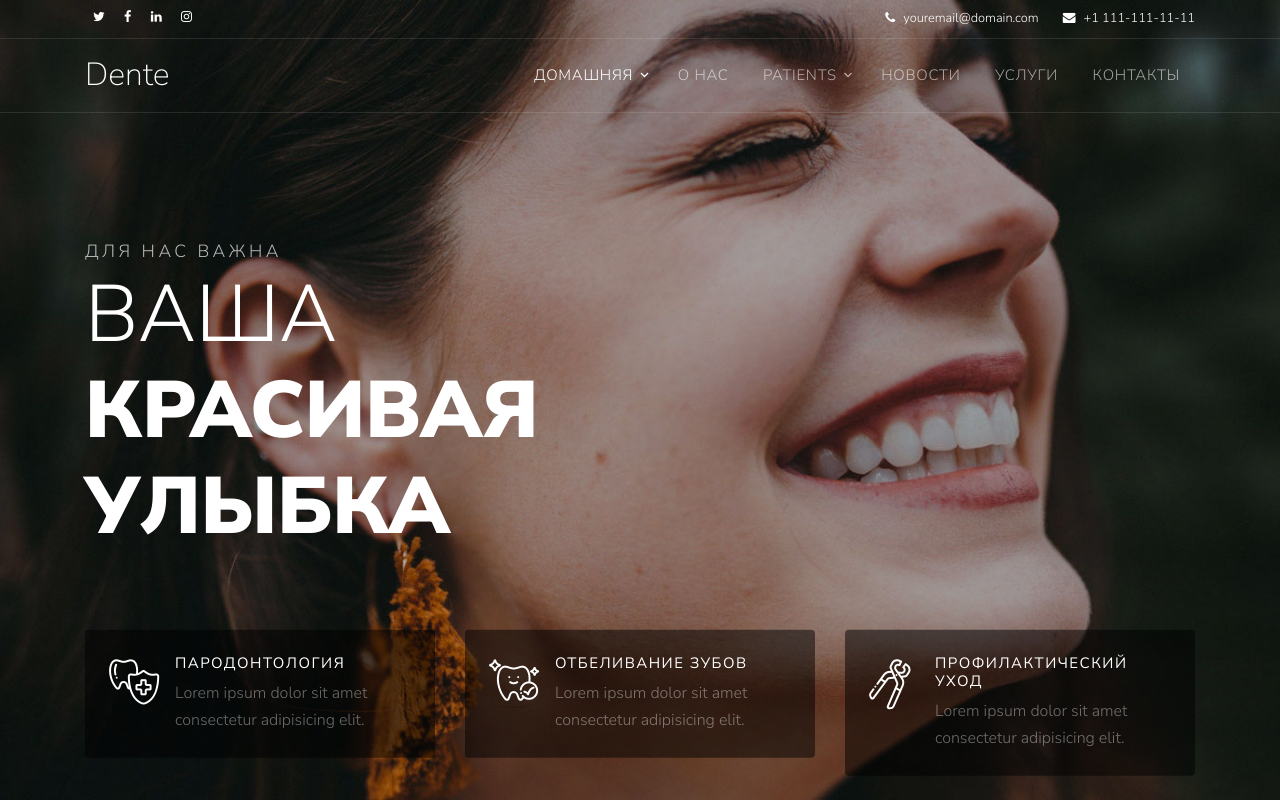
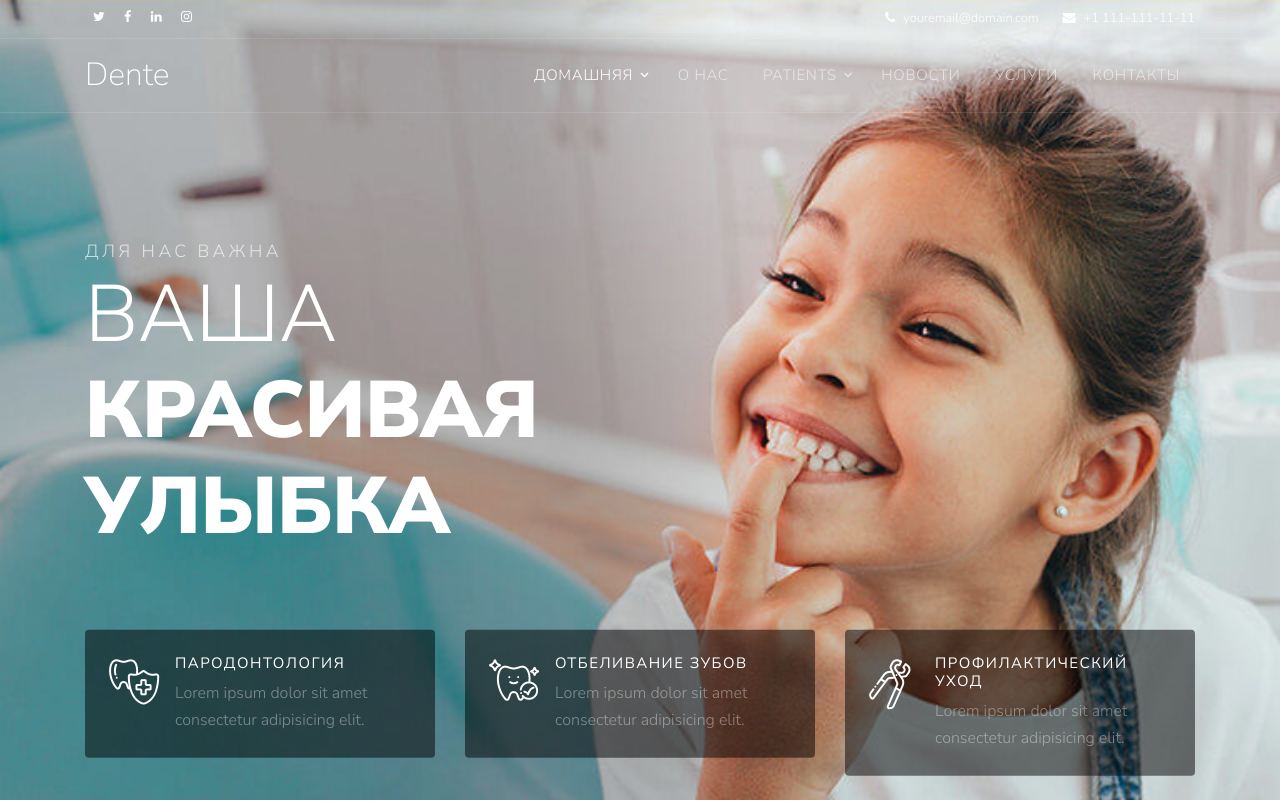
Before and after one commit to Yurashk/dentist, a plain HTML site: page index.html in a window 1280 px wide. Shown: the top 803 px of the page. Drawn offline with Linux system fonts and the light colour scheme; files whose address does not match are found by name.

Commit message:
dent-smile.

```diff
--- a/index.html
+++ b/index.html
@@ -111,7 +111,7 @@
       </div>
     </div>
 
-    <div class="site-blocks-cover" style="background-image: url(images/hero_bg_1.jpg);" data-aos="fade" data-stellar-background-ratio="0.5">
+    <div class="site-blocks-cover" style="background-image: url(images/bd-1.jpg);" data-aos="fade" data-stellar-background-ratio="0.5">
       <div class="container">
         <div class="row align-items-center">
           <div class="col-md-7">
```
Also changed, not shown: images/bd-1.jpg (added).
